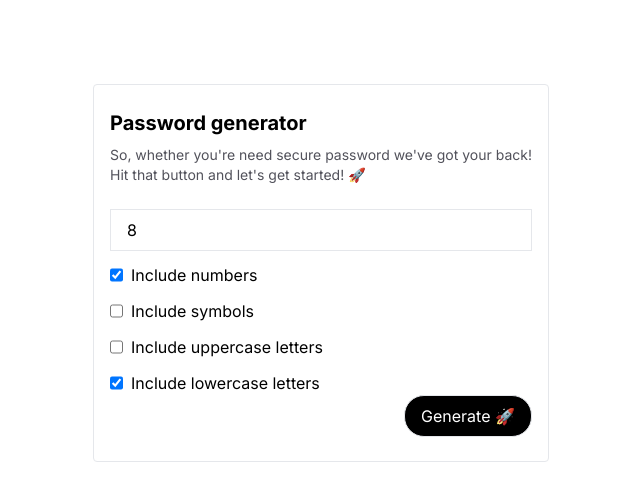
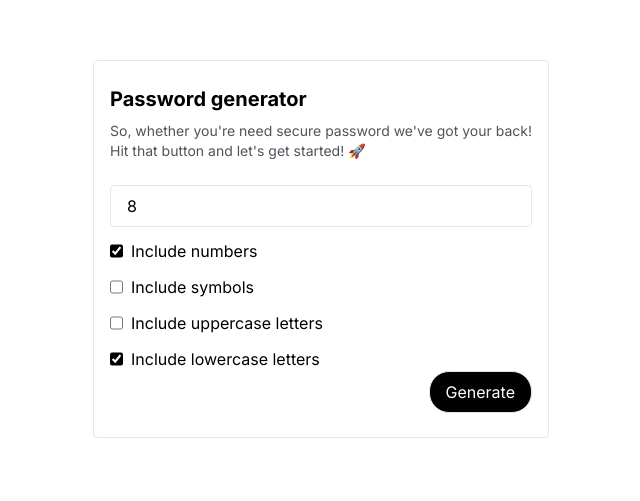
Before and after one commit to piotrszubert/password-generator, a Next.js app: page / in a window 1280 px wide. Shown: the part 127-628 px from the top of the page, without its empty margins (319-959 px from the left). Built offline with nearby package versions, Linux system fonts and the light colour scheme.

Commit message:
update ui

```diff
--- a/app/components/password-generator.tsx
+++ b/app/components/password-generator.tsx
@@ -16,6 +16,7 @@ export const PasswordGenerator = () => {
 
     setPassword(password)
   }
+
   const [password, setPassword] = useState<string>("")
   const [passwordLength, setPasswordLength] = useState<number>(8)
   const [numbers, setNumbers] = useState<boolean>(true)
@@ -26,12 +27,12 @@ export const PasswordGenerator = () => {
   return (
     <div>
       <div className="mt-6">
-        <div className="flex flex-col gap-3">
+        <fieldset className="flex flex-col gap-3">
           <input
             min={3}
             defaultValue={passwordLength}
             onChange={(e) => setPasswordLength(parseInt(e.target.value))}
-            className="border px-4 py-2"
+            className="rounded border px-4 py-2"
             type="number"
             name=""
             id=""
@@ -40,7 +41,7 @@ export const PasswordGenerator = () => {
             <input
               checked={numbers}
               onChange={(e) => setNumbers(e.target.checked)}
-              className="border py-2"
+              className="accent-black"
               type="checkbox"
               name=""
               id="numbersInput"
@@ -51,7 +52,7 @@ export const PasswordGenerator = () => {
             <input
               checked={symbols}
               onChange={(e) => setSymbols(e.target.checked)}
-              className="border py-2"
+              className="accent-black"
               type="checkbox"
               name=""
               id="symbolsInput"
@@ -62,7 +63,7 @@ export const PasswordGenerator = () => {
             <input
               checked={uppercase}
               onChange={(e) => setUppercase(e.target.checked)}
-              className="border py-2"
+              className="accent-black"
               type="checkbox"
               name=""
               id="uppercaseInput"
@@ -73,27 +74,32 @@ export const PasswordGenerator = () => {
             <input
               checked={lowercase}
               onChange={(e) => setLowercase(e.target.checked)}
-              className="border py-2"
+              className="accent-black"
               type="checkbox"
               name=""
               id="lowercaseInput"
             />
             Include lowercase letters
           </label>
-        </div>
+        </fieldset>
       </div>
       <div className="flex justify-end">
         <button
           onClick={() => generate()}
           className="rounded-[1.25rem] border bg-black px-4 py-2 text-white hover:bg-black/75"
         >
-          Generate 🚀
+          Generate
         </button>
       </div>
-
-      <div>
-        {password && <input className="border" type="text" value={password} />}
-      </div>
+      {password && (
+        <div className="mt-6 flex bg-[#f1f1f1] p-4">
+          <input
+            className="w-full rounded border py-2 text-lg font-bold"
+            type="text"
+            value={password}
+          />
+        </div>
+      )}
     </div>
   )
 }
--- a/app/page.tsx
+++ b/app/page.tsx
@@ -2,7 +2,7 @@ import { PasswordGenerator } from "./components/password-generator"
 
 export default function Home() {
   return (
-    <main className="grid min-h-screen place-items-center">
+    <main className="-mt-6 grid min-h-screen place-items-center px-2">
       <div className="max-w-xl rounded border px-4 py-6">
         <h1 className="mb-2 text-xl font-bold">Password generator</h1>
         <p className="text-sm text-zinc-600">
```
